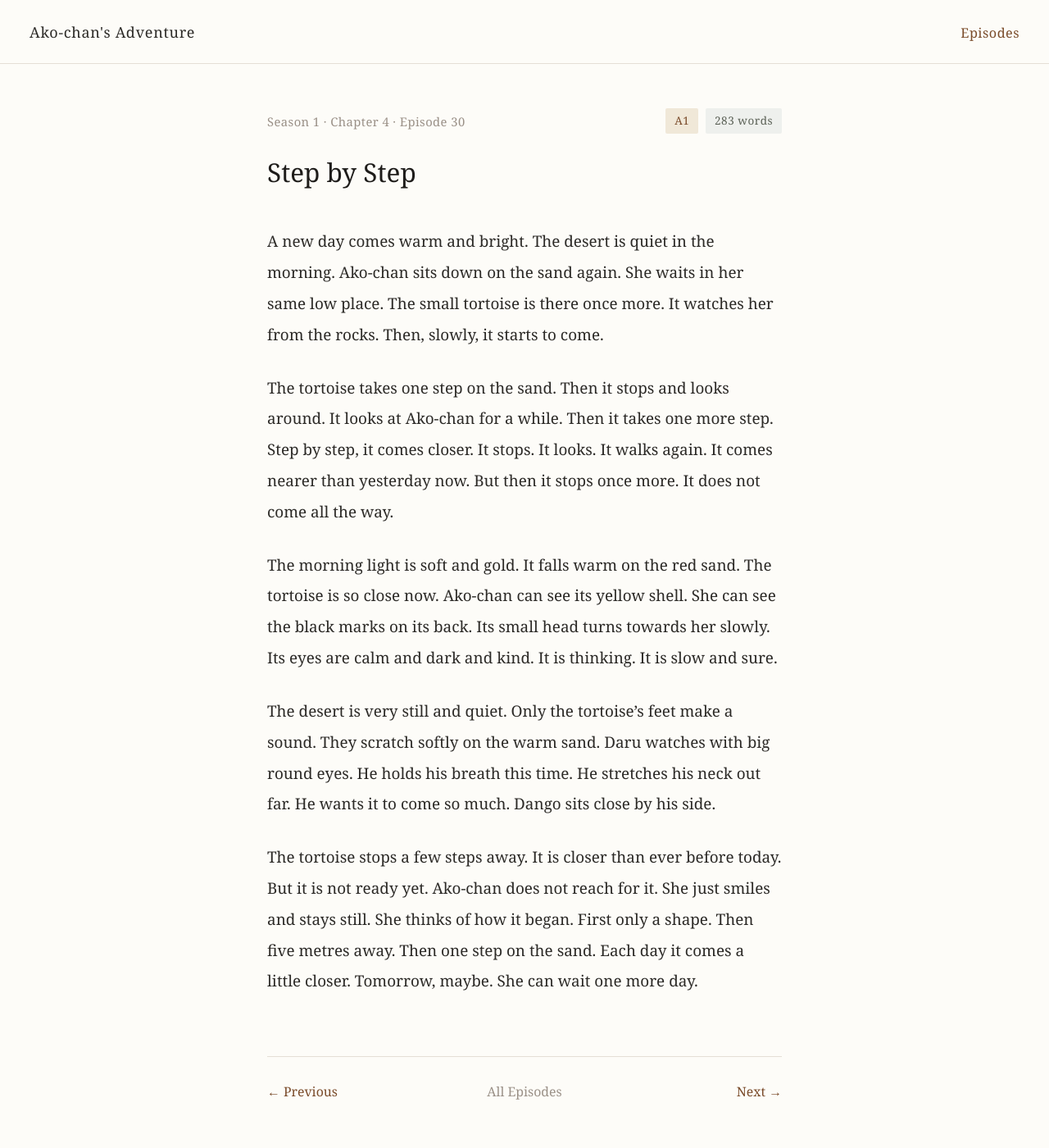
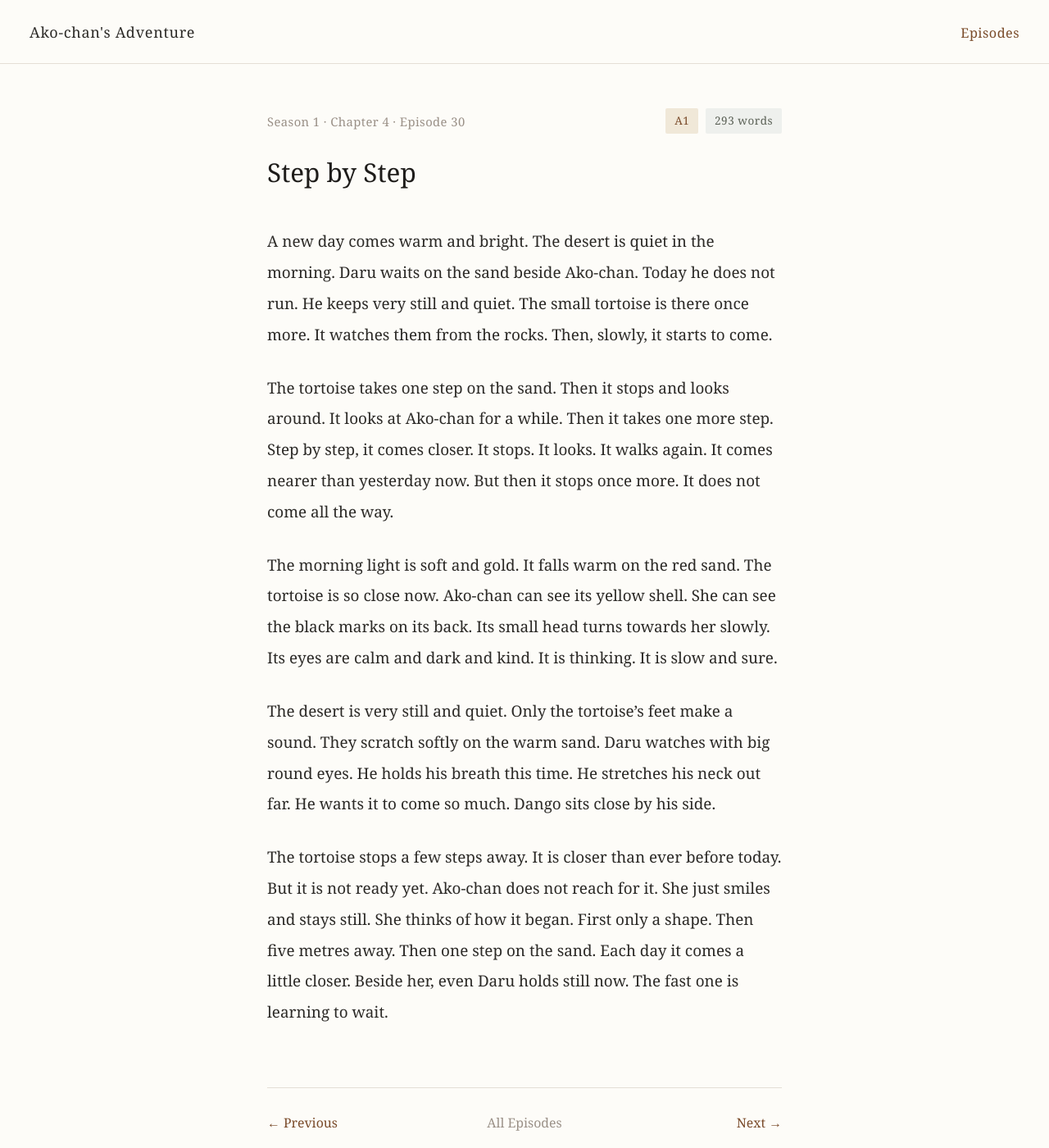
Before and after one commit to morisaki-yuichi/ako-chans-adventure, a Jekyll site: the page built from season1/chapter04/ep030.md, in a window 1280 px wide and 1400 px high. Shown: the whole window at 82% size. Built offline with Jekyll 4.4.1, drawn with Linux system fonts in a browser that asks for light colours.

Commit message:
pace: differentiate near-duplicate pairs, extend (ep030/ep234/ep243)
Re-focus the duplicated paragraphs of one episode per pair (count stays 300):
- ep030 (vs ep029): foreground Daru learning to hold still; drop repeated
  'sit low / she can wait' framing. Gabu's day-2 approach kept.
- ep234 (vs ep235): replace abstract time-meditation with a concrete
  witnessed moment of wordless coordination; ep235 keeps the 'unseen
  beginning' question.
- ep243 (vs ep244): replace generic struggle with a near-giving-up beat
  and the inner motive (the red light, the unexplained bond); ep244 keeps
  the first-movement event.
story_day/events/titles/reveal unchanged; word_count re-measured.

```diff
--- a/season1/chapter04/ep030.md
+++ b/season1/chapter04/ep030.md
@@ -6,13 +6,13 @@ chapter: 4
 episode: 30
 level: A1
 story_day: 14
-word_count: 283
+word_count: 293
 prev_ep: /season1/chapter04/ep029/
 next_ep: /season1/chapter04/ep031/
 permalink: /season1/chapter04/ep030/
 ---
 
-A new day comes warm and bright. The desert is quiet in the morning. Ako-chan sits down on the sand again. She waits in her same low place. The small tortoise is there once more. It watches her from the rocks. Then, slowly, it starts to come.
+A new day comes warm and bright. The desert is quiet in the morning. Daru waits on the sand beside Ako-chan. Today he does not run. He keeps very still and quiet. The small tortoise is there once more. It watches them from the rocks. Then, slowly, it starts to come.
 
 The tortoise takes one step on the sand. Then it stops and looks around. It looks at Ako-chan for a while. Then it takes one more step. Step by step, it comes closer. It stops. It looks. It walks again. It comes nearer than yesterday now. But then it stops once more. It does not come all the way.
 
@@ -20,4 +20,4 @@ The morning light is soft and gold. It falls warm on the red sand. The tortoise
 
 The desert is very still and quiet. Only the tortoise's feet make a sound. They scratch softly on the warm sand. Daru watches with big round eyes. He holds his breath this time. He stretches his neck out far. He wants it to come so much. Dango sits close by his side.
 
-The tortoise stops a few steps away. It is closer than ever before today. But it is not ready yet. Ako-chan does not reach for it. She just smiles and stays still. She thinks of how it began. First only a shape. Then five metres away. Then one step on the sand. Each day it comes a little closer. Tomorrow, maybe. She can wait one more day.
+The tortoise stops a few steps away. It is closer than ever before today. But it is not ready yet. Ako-chan does not reach for it. She just smiles and stays still. She thinks of how it began. First only a shape. Then five metres away. Then one step on the sand. Each day it comes a little closer. Beside her, even Daru holds still now. The fast one is learning to wait.
```
Also changed, not shown: season3/chapter28/ep234.md (+2 -2 lines), season3/chapter29/ep243.md (+2 -2 lines).
